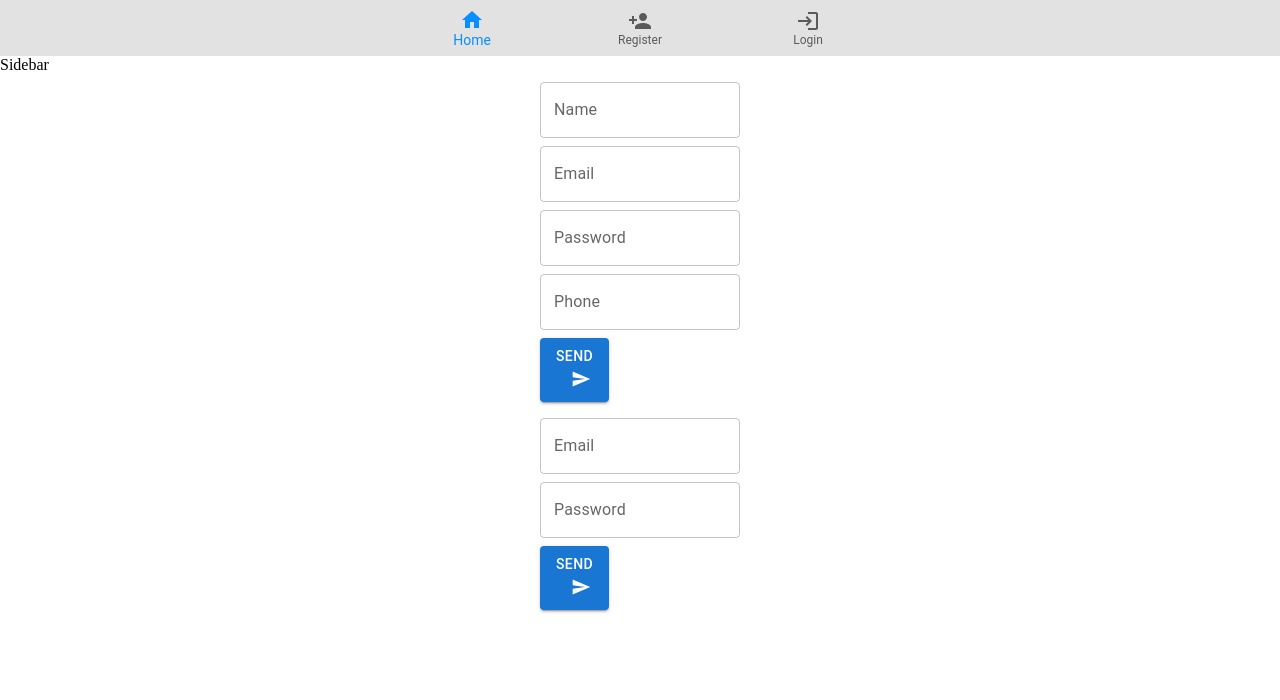
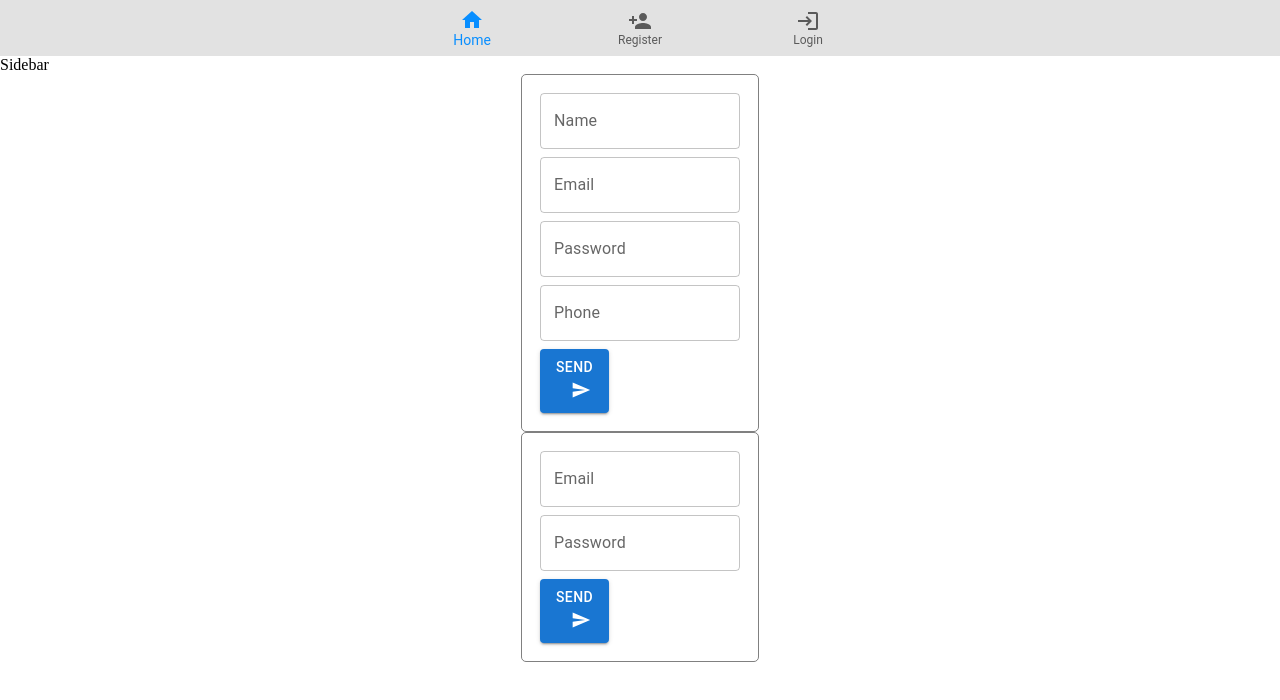
Before and after one commit to DaniloJ0/Final_Frontend-Subject, a React (Create React App) app in the folder app/: page / in a window 1280 px wide. Shown: the top 700 px of the page. Built offline with nearby package versions, Linux system fonts and the light colour scheme.

Commit message:
def login/register

```diff
--- a/app/src/pages/login/Login.jsx
+++ b/app/src/pages/login/Login.jsx
@@ -18,7 +18,7 @@ export default function FormPropsTextFields() {
       noValidate
       autoComplete="off"
     >
-      <div>
+      <div style={{ borderRadius: '5px', border: '1px solid gray', padding: '10px', textAlign: 'center' }}>
       <TextField
           id="outlined-required"
           label="Email"
@@ -31,7 +31,8 @@ export default function FormPropsTextFields() {
           type="password"
           autoComplete="current-password"
         />
-        <Button variant="contained" endIcon={<SendIcon />}>Send</Button>
+        <div><Button variant="contained" endIcon={<SendIcon />}>Send</Button></div>
+
       </div>
 
     </Box>
--- a/app/src/pages/register/Register.jsx
+++ b/app/src/pages/register/Register.jsx
@@ -18,15 +18,15 @@ export default function FormPropsTextFields() {
       noValidate
       autoComplete="off"
     >
-      <div>
+      <div style={{ borderRadius: '5px', border: '1px solid gray', padding: '10px', textAlign: 'center' }}>
       <TextField
-          id="outlined-required"
+          id="outlined-Name"
           label="Name"
           type="Text"
 
         />
         <TextField
-          id="outlined-required"
+          id="outlined-Email"
           label="Email"
           type="email"
 
@@ -42,9 +42,9 @@ export default function FormPropsTextFields() {
           label="Phone"
           type="Tel"
         />
-        <Button variant="contained" endIcon={<SendIcon />}>
+        <div><Button variant="contained" endIcon={<SendIcon />}>
         Send
-      </Button>
+      </Button></div>
       </div>
 
     </Box>
```
